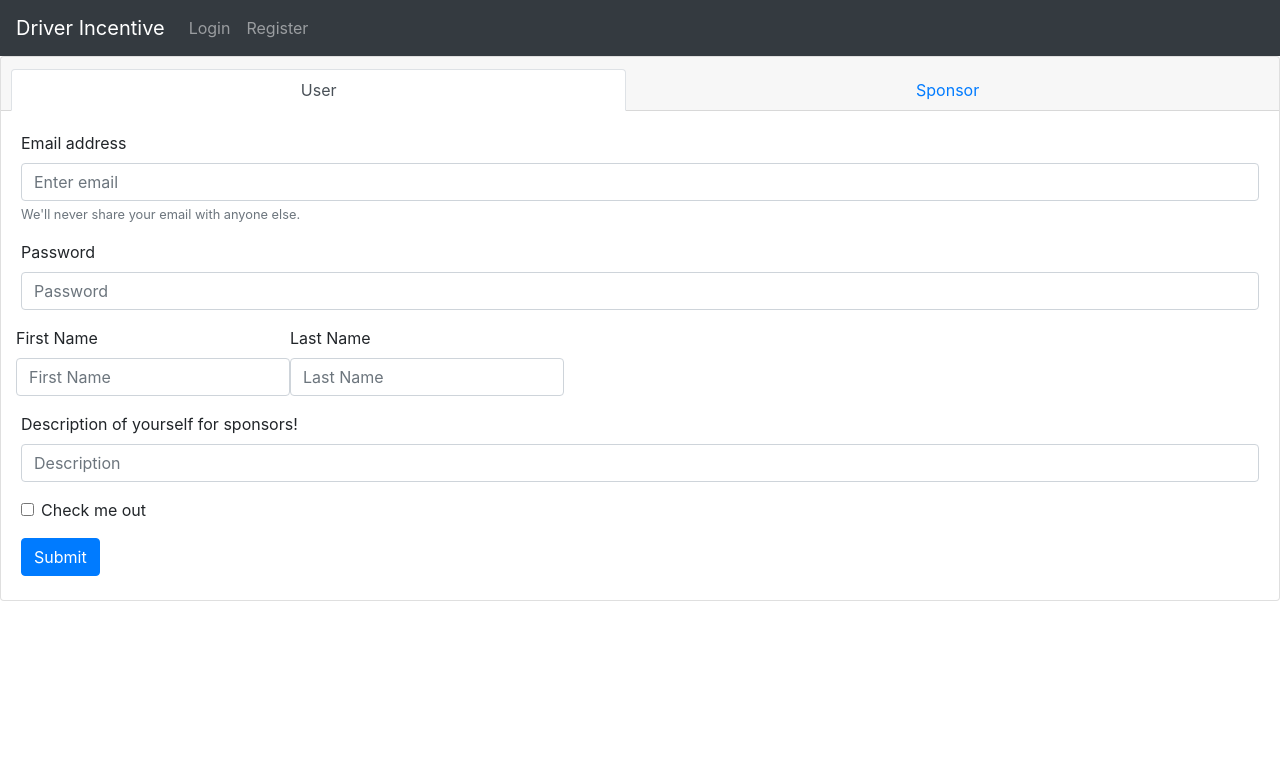
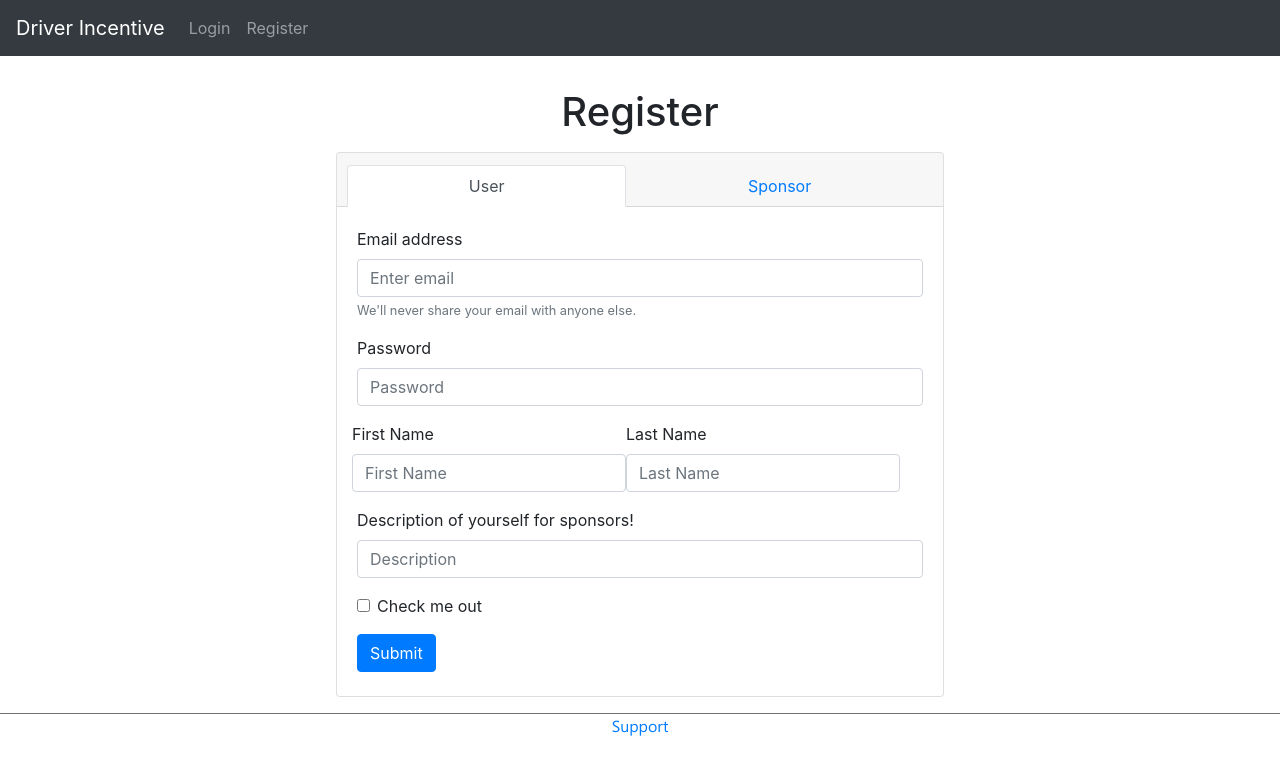
Before and after one commit to GusTheBusNG/CPSC-4910-Frontend, a React (Create React App) app: page /register in a window 1280 px wide. Shown: the top 774 px of the page. Built offline with nearby package versions, Linux system fonts and the light colour scheme; no server answers.

Commit message:
Adding some styling to the register page

```diff
--- a/src/App.css
+++ b/src/App.css
@@ -1,38 +1,3 @@
-.App {
-  text-align: center;
+#root {
+  position: relative;
 }
-
-.App-logo {
-  height: 40vmin;
-  pointer-events: none;
-}
-
-@media (prefers-reduced-motion: no-preference) {
-  .App-logo {
-    animation: App-logo-spin infinite 20s linear;
-  }
-}
-
-.App-header {
-  background-color: #282c34;
-  min-height: 100vh;
-  display: flex;
-  flex-direction: column;
-  align-items: center;
-  justify-content: center;
-  font-size: calc(10px + 2vmin);
-  color: white;
-}
-
-.App-link {
-  color: #61dafb;
-}
-
-@keyframes App-logo-spin {
-  from {
-    transform: rotate(0deg);
-  }
-  to {
-    transform: rotate(360deg);
-  }
-}
--- a/src/components/footer/index.css
+++ b/src/components/footer/index.css
@@ -8,6 +8,7 @@
   border-left: none;
   border-bottom: none;
   width: 100%;
+  height: 2rem;
 }
 
 .support {
--- a/src/pages/register/index.js
+++ b/src/pages/register/index.js
@@ -3,12 +3,16 @@ import Card from 'react-bootstrap/Card';
 import Nav from 'react-bootstrap/Nav';
 import NewDriverForm from '../../components/new-driver-form';
 import NewSponsorForm from '../../components/new-sponsor-form';
+import Footer from '../../components/footer';
+import './register.scss';
 
 const Register = () => {
   const [registerSheet, setRegisterSheet] = useState('driver');
 
   return (
-    <div>
+    <>
+      <div className="register">
+        <h1 className="register__heading">Register</h1>
         <Card>
           <Card.Header>
             <Nav fill variant="tabs" defaultActiveKey="#driver">
@@ -34,8 +38,9 @@ const Register = () => {
           </Card.Body>
         </Card>
       </div>
+      <Footer />
+    </>
   )
-
 }
 
 export default Register;
--- /dev/null
+++ b/src/pages/register/register.scss
@@ -0,0 +1,10 @@
+.register {
+  padding: 1rem 1rem 3rem;
+  margin: 0 auto;
+  max-width: 40rem;
+
+  &__heading {
+    margin: 1rem;
+    text-align: center;
+  }
+}
```
Also changed, not shown: src/pages/register/index.css (deleted). Lines whose indentation alone changed are shown as unchanged.
